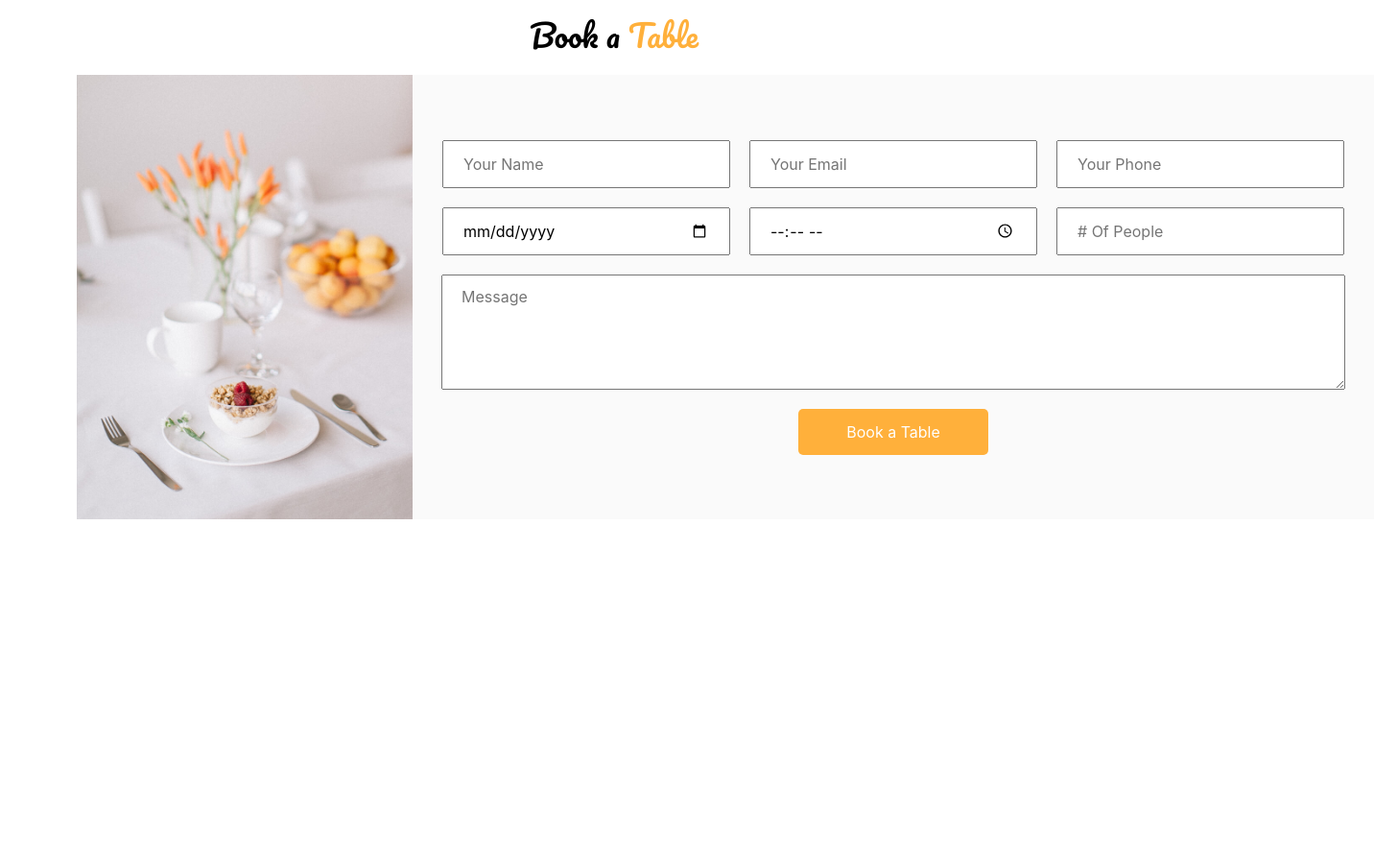
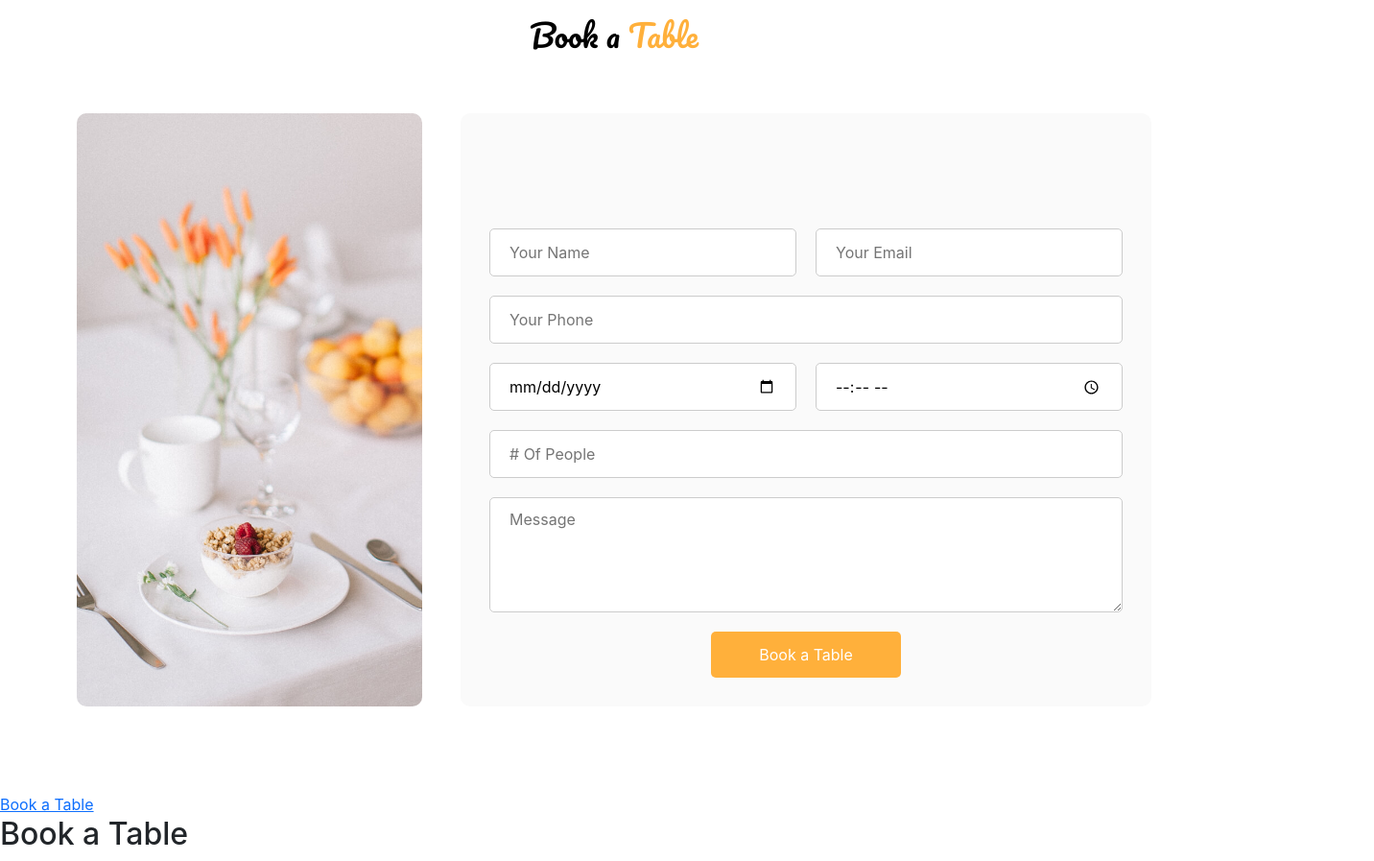
Before and after one commit to Anwaroxxx/Anwar_Azarzou_Final_Projeft_HTML_CSS, a website: page index.html in a window 1280 px wide. Shown: the part 3854-4751 px from the top of the page at 96% size, 1432 px wide, since content can reach past the window. Before the commit the page ends 4395 px from the top, so only its background shows below. Drawn offline with nearby package versions, Linux system fonts and the light colour scheme.

Commit message:
minor updates

```diff
--- a/index.html
+++ b/index.html
@@ -599,34 +599,43 @@
     <!-- FORM SECTION -->
 <section class="form">
   <div class="top-form">
-        <a href="">Book a Table</a>
+    <a href="#">Book a Table</a>
     <h2>Book a <span class="yellow">Table</span></h2>
   </div>
+
   <div class="bottom-form">
     <div class="left-form">
-          <img src="./public/images/reservation.jpg" alt="" width="400px">
+      <img src="./public/images/reservation.jpg" alt="Reservation" />
     </div>
+
     <div class="right-form">
       <div class="top-inputs">
-              <input type="text" placeholder="Your Name">
-              <input type="text" placeholder="Your Email">
-              <input type="text" placeholder="Your Phone">
+        <input type="text" placeholder="Your Name" />
+        <input type="email" placeholder="Your Email" />
+        <input type="tel" placeholder="Your Phone" />
       </div>
+
       <div class="mid-inputs">
-              <input type="date">
-              <input type="time">
-              <input type="number" placeholder="# Of People">
+        <input type="date" />
+        <input type="time" />
+        <input type="number" placeholder="# Of People" />
       </div>
+
       <div class="last-inputs">
-            <textarea name="" id="" placeholder="Message"></textarea>
+        <textarea placeholder="Message"></textarea>
         <button>Book a Table</button>
       </div>
     </div>
   </div>
 </section>
+
      <!-- GALLERY SECTION -->
      <section class="gallery">
-
+      <div class="top-gallery">
+        <a href="">Book a Table</a>
+        <h2>Book a <span class="yellow">Table</span></h2>
+      </div>
+      <div class="bottom-gallery"></div>
      </section>
     <script src="./node_modules/bootstrap/dist/js/bootstrap.bundle.js"></script>
   </body>
--- a/src/sass/modules/forms/_forms.scss
+++ b/src/sass/modules/forms/_forms.scss
@@ -1,6 +1,7 @@
 .form {
-    @include MyDisplay(flex, none, none, 15px);
+    @include MyDisplay(flex, none, none, 15px); // Assuming MyDisplay sets display:flex
     flex-direction: column;
+    padding-bottom: 50px;
 
     .top-form {
         @include MyDisplay(flex, center, center, 10px);
@@ -16,12 +17,17 @@
             font-size: 13px;
             font-weight: 600;
             border-radius: 20px;
-            cursor: default;
+            cursor: pointer; // changed from default for UX
+            transition: 0.3s ease; // added smooth hover
+            &:hover {
+                background-color: lighten(rgb(255, 247, 235), 10%);
+            }
         }
 
         h2 {
             @include MyFont(400, black, 1);
             font-family: "Pacifico";
+            text-align: center;
 
             span {
                 color: $my_yellow;
@@ -31,50 +37,89 @@
 
     .bottom-form {
         display: grid;
-        grid-template-columns: 350px 1fr;
-        padding-inline: 80px;
-        height: 40vh;
+        grid-template-columns: 1fr 2fr;
+        gap: 40px;
+        padding: 40px 80px;
+
+        @media (max-width: 1200px) {
+            grid-template-columns: 1fr;
+            padding-inline: 20px;
+        }
 
         .left-form {
             img {
+                width: 100%;
+                height: 100%;
                 object-fit: cover;
-                width: 100%;
+                border-radius: 10px;
             }
         }
+
         .right-form {
             display: flex;
+            flex-direction: column;
             align-items: center;
-            justify-content: center;
-            flex-direction: column;
             background-color: rgb(250, 250, 250);
             row-gap: 20px;
-            padding-inline: 30px;
-            .top-inputs , .mid-inputs{
+            padding: 30px;
+            border-radius: 10px;
+            padding-top: 120px;
+
+            .top-inputs,
+            .mid-inputs {
                 display: flex;
                 gap: 20px;
-                input{
-                    width: 300px;
+                flex-wrap: wrap;
+                justify-content: center;
+
+                input {
+                    flex: 1 1 200px;
+                    width: 350px;
                     height: 50px;
-                    padding-inline: 20px;
+                    padding: 0 20px;
+                    border-radius: 5px;
+                    border: 1px solid #ccc;
+                    transition: 0.3s;
+                    &:focus {
+                        border-color: $my_yellow;
+                        outline: none;
+                    }
                 }
             }
-            .last-inputs{
+
+            .last-inputs {
                 display: flex;
                 flex-direction: column;
-                justify-content: center;
                 align-items: center;
+                width: 100%;
                 row-gap: 20px;
-                textarea{
-                    width: 942px;
+
+                textarea {
+                    width: 100%;
+                    max-width: 942px;
                     height: 120px;
                     padding: 10px 20px;
+                    border-radius: 5px;
+                    border: 1px solid #ccc;
+                    resize: vertical;
+                    transition: 0.3s;
+                    &:focus {
+                        border-color: $my_yellow;
+                        outline: none;
+                    }
                 }
-                button{
+
+                button {
                     padding: 12px 50px;
                     border: none;
                     color: $white;
                     background-color: $my_yellow;
                     border-radius: 5px;
+                    cursor: pointer;
+                    transition: 0.3s;
+                    &:hover {
+                        background-color: darken($my_yellow, 10%);
+                    }
                 }
             }
         }
```
Also changed, not shown: public/css/app.css, 1 other file. Lines whose indentation alone changed are shown as unchanged.
